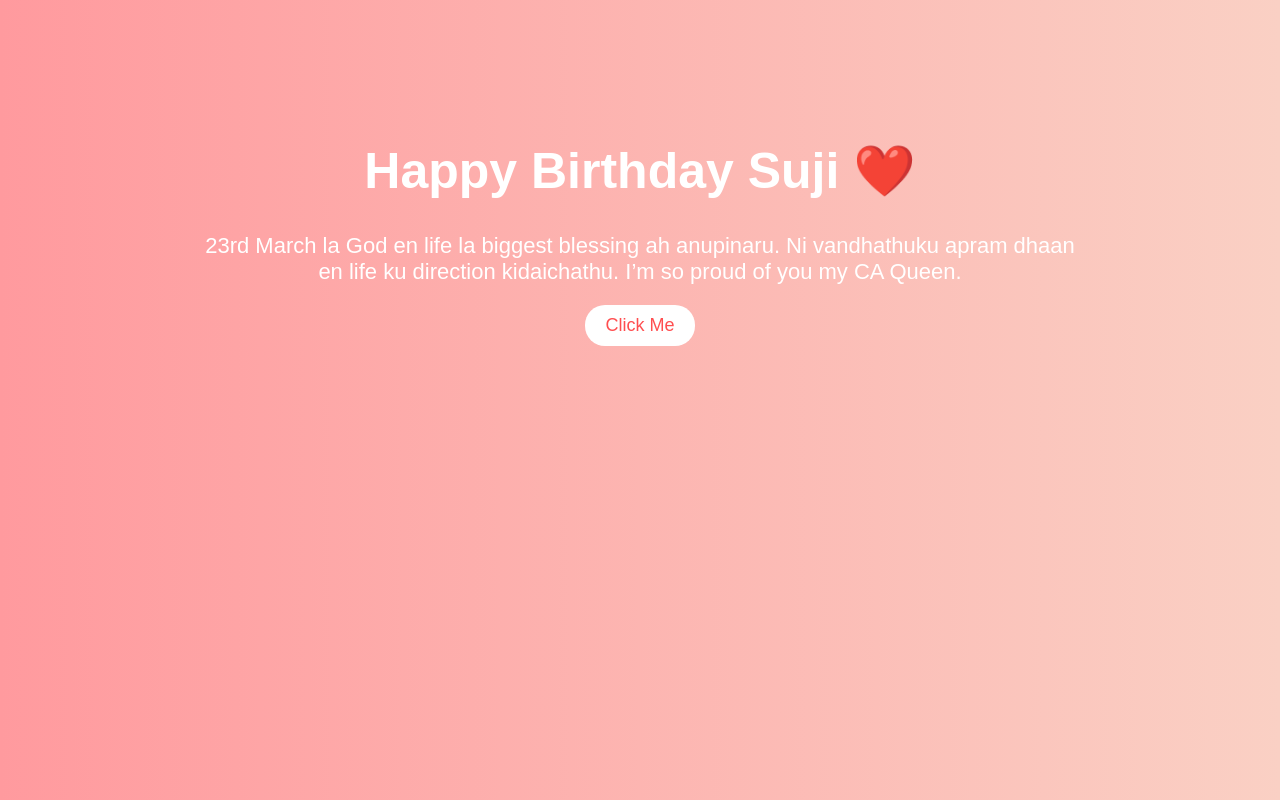
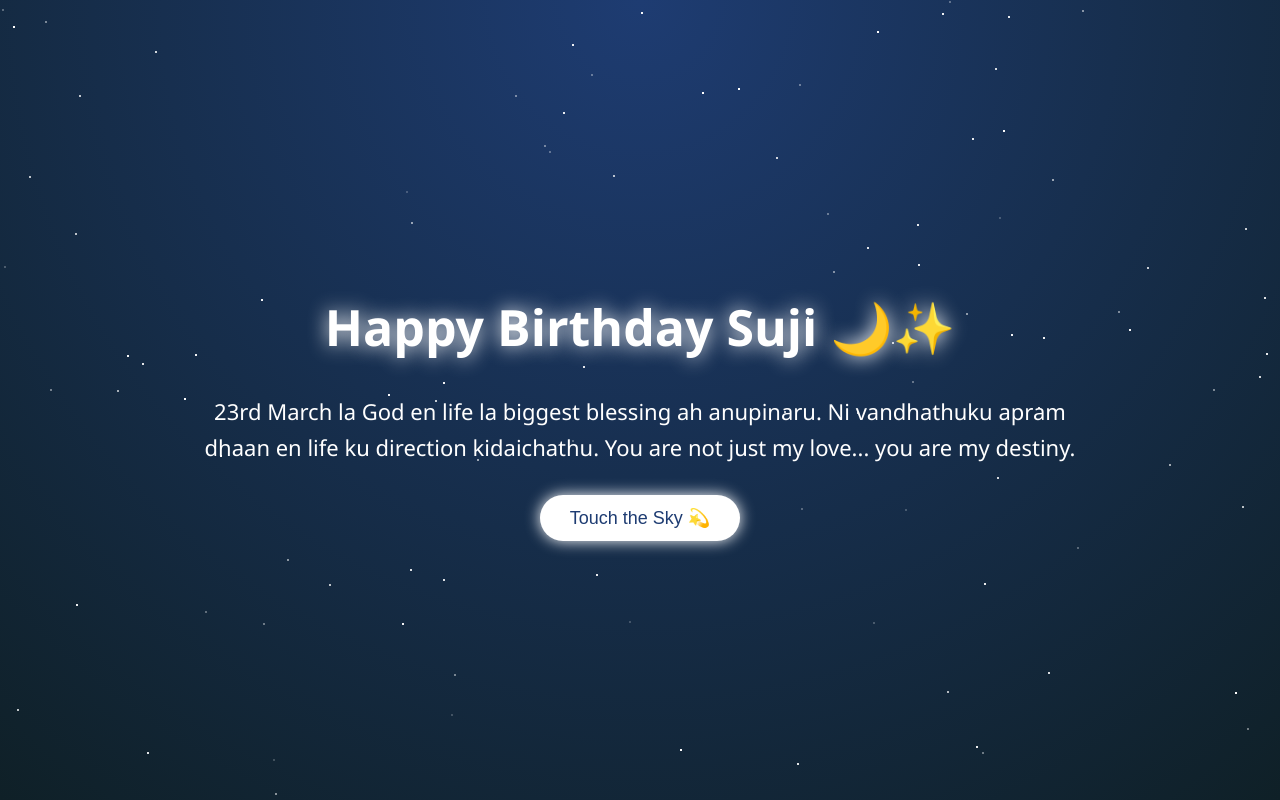
Before and after one commit to Ezra-developer/Mypapa, a plain HTML site: page index.html in a window 1280 px wide. Drawn offline with Linux system fonts and the light colour scheme.

Commit message:
Update index.html

```diff
--- a/index.html
+++ b/index.html
@@ -4,47 +4,101 @@
 <title>Happy Birthday Suji ❤️</title>
 <style>
 body {
-            background: linear-gradient(to right, #ff9a9e, #fad0c4);
+    margin: 0;
+    padding: 0;
+    height: 100vh;
+    background: radial-gradient(circle at top, #1e3c72, #0f2027);
+    overflow: hidden;
+    font-family: 'Segoe UI', sans-serif;
+    display: flex;
+    justify-content: center;
+    align-items: center;
     text-align: center;
-            font-family: Arial;
     color: white;
-            padding-top: 100px;
 }
+
+/* Stars */
+.star {
+    position: absolute;
+    width: 2px;
+    height: 2px;
+    background: white;
+    animation: twinkle 2s infinite alternate;
+}
+
+@keyframes twinkle {
+    from { opacity: 0.2; }
+    to { opacity: 1; }
+}
+
+.content {
+    animation: fadeIn 3s ease-in-out;
+}
+
 h1 {
     font-size: 50px;
+    text-shadow: 0 0 20px #ffffff;
 }
+
 p {
     font-size: 22px;
     width: 70%;
     margin: auto;
+    margin-top: 20px;
+    line-height: 1.6;
 }
+
 button {
-            padding: 10px 20px;
+    margin-top: 30px;
+    padding: 12px 30px;
     font-size: 18px;
+    border: none;
+    border-radius: 30px;
     background: white;
-            color: #ff4e50;
-            border: none;
-            border-radius: 20px;
+    color: #1e3c72;
     cursor: pointer;
-            margin-top: 20px;
+    box-shadow: 0 0 15px white;
+    transition: 0.3s;
+}
+
+button:hover {
+    transform: scale(1.1);
+    box-shadow: 0 0 25px white;
+}
+
+@keyframes fadeIn {
+    from { opacity: 0; transform: translateY(30px); }
+    to { opacity: 1; transform: translateY(0); }
 }
 </style>
 </head>
+
 <body>
 
-    <h1>Happy Birthday Suji ❤️</h1>
-
+<div class="content">
+    <h1>Happy Birthday Suji 🌙✨</h1>
     <p>
         23rd March la God en life la biggest blessing ah anupinaru.
         Ni vandhathuku apram dhaan en life ku direction kidaichathu.
-        I’m so proud of you my CA Queen.
+        You are not just my love... you are my destiny.
     </p>
 
-    <button onclick="showMessage()">Click Me</button>
+    <button onclick="showMessage()">Touch the Sky 💫</button>
+</div>
 
 <script>
 function showMessage() {
-            alert("Will you continue this beautiful journey with me forever? ❤️");
+    alert("With God as our guide, I want to walk this life with you forever ❤️");
+}
+
+/* Create Stars */
+for (let i = 0; i < 100; i++) {
+    let star = document.createElement("div");
+    star.className = "star";
+    star.style.top = Math.random() * window.innerHeight + "px";
+    star.style.left = Math.random() * window.innerWidth + "px";
+    star.style.animationDuration = (Math.random() * 3 + 1) + "s";
+    document.body.appendChild(star);
 }
 </script>
 
```
Lines whose indentation alone changed are shown as unchanged.
